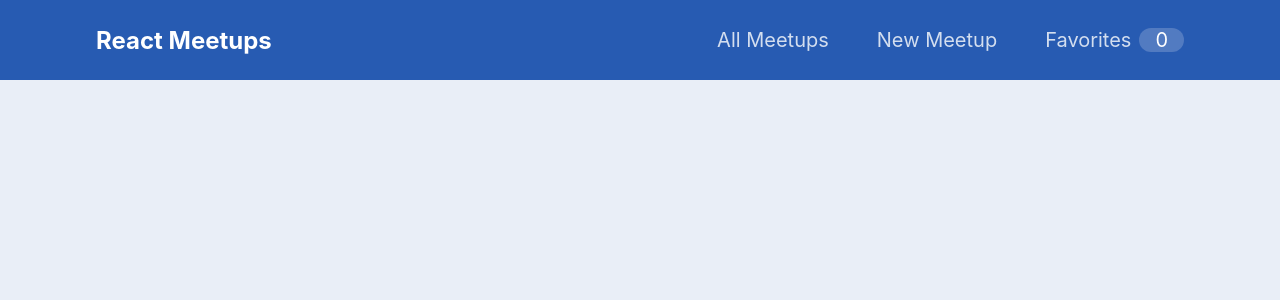
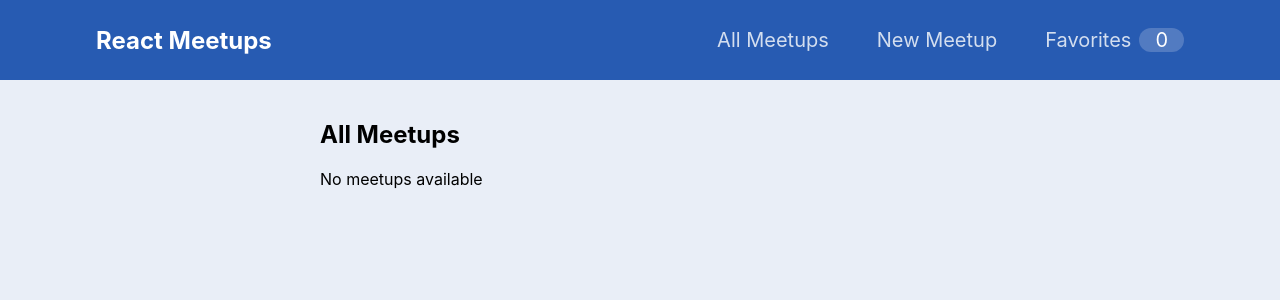
Before and after one commit to tkrempser/react-meetups, a React (Create React App) app: page / in a window 1280 px wide. Shown: the top 300 px of the page. Built offline with nearby package versions, Linux system fonts and the light colour scheme; no server answers; the database is empty.

Commit message:
Update routes

```diff
--- a/src/App.js
+++ b/src/App.js
@@ -9,13 +9,13 @@ function App() {
   return (
     <Layout>
       <Switch>
-        <Route path="/react-meetups/new/">
+        <Route path="/new/">
           <NewMeetup />
         </Route>
-        <Route path="/react-meetups/favorites/">
+        <Route path="/favorites/">
           <Favorites />
         </Route>
-        <Route path="/react-meetups/">
+        <Route path="/">
           <AllMeetups />
         </Route>
       </Switch>
```
